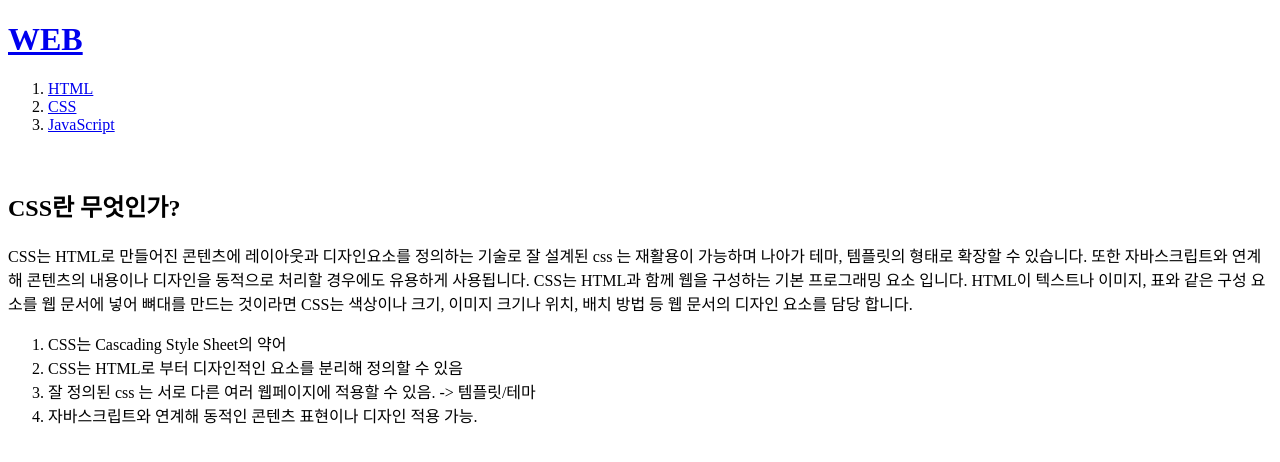
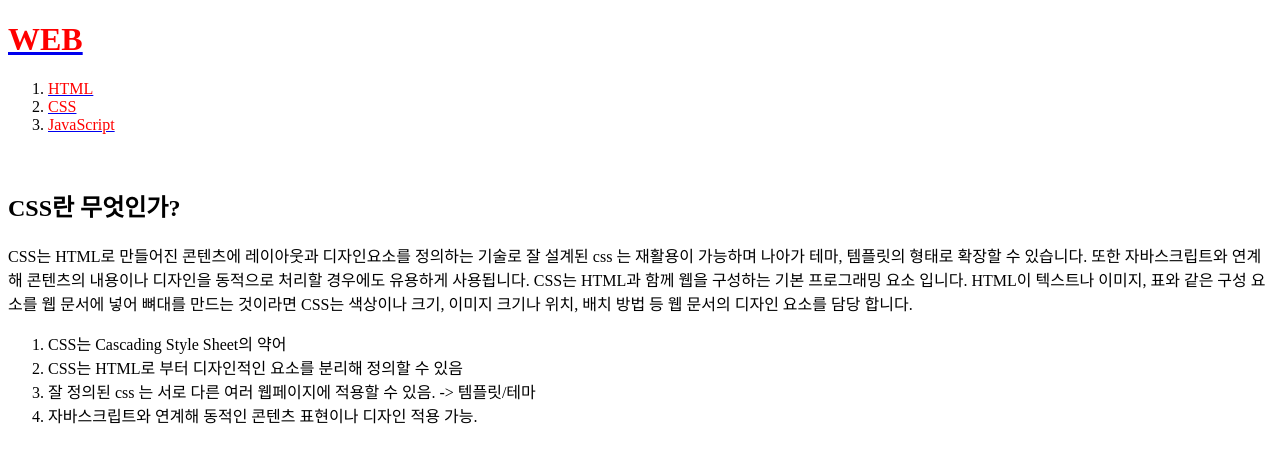
Before and after one commit to Dahn-first/my-first-web-site, a plain HTML site: page 2.html in a window 1280 px wide. Drawn offline with Linux system fonts and the light colour scheme.

Commit message:
Add files via upload

```diff
--- a/2.html
+++ b/2.html
@@ -5,12 +5,13 @@
         <meta charset="utf-8"
     </head>
     <body>
-        <h1><a href="index.html">WEB</a></h1>
+        <h1><a href="index.html"><font color="red">WEB</font></a></h1>
         <ol>
-            <li><a href="1.html">HTML</a></li>
-            <li><a href="2.html">CSS</a></li>
-            <li><a href="3.html">JavaScript</a></li>
+            <li><a href="1.html"><font color="red">HTML</font></a></li>
+            <li><a href="2.html"><font color="red">CSS</font></a></li>
+            <li><a href="3.html"><font color="red">JavaScript</font></a></li>
         </ol>
+
         <br>
         <h2>CSS란 무엇인가?</h2>
         <p>CSS는 HTML로 만들어진 콘텐츠에 레이아웃과 디자인요소를 정의하는 기술로 잘 설계된 css 는 재활용이 가능하며 나아가 테마, 템플릿의 형태로 확장할 수 있습니다. 또한 자바스크립트와 연계해 콘텐츠의 내용이나 디자인을 동적으로 처리할 경우에도 유용하게 사용됩니다.
```
Also changed, not shown: index.html (+5 -4 lines).
